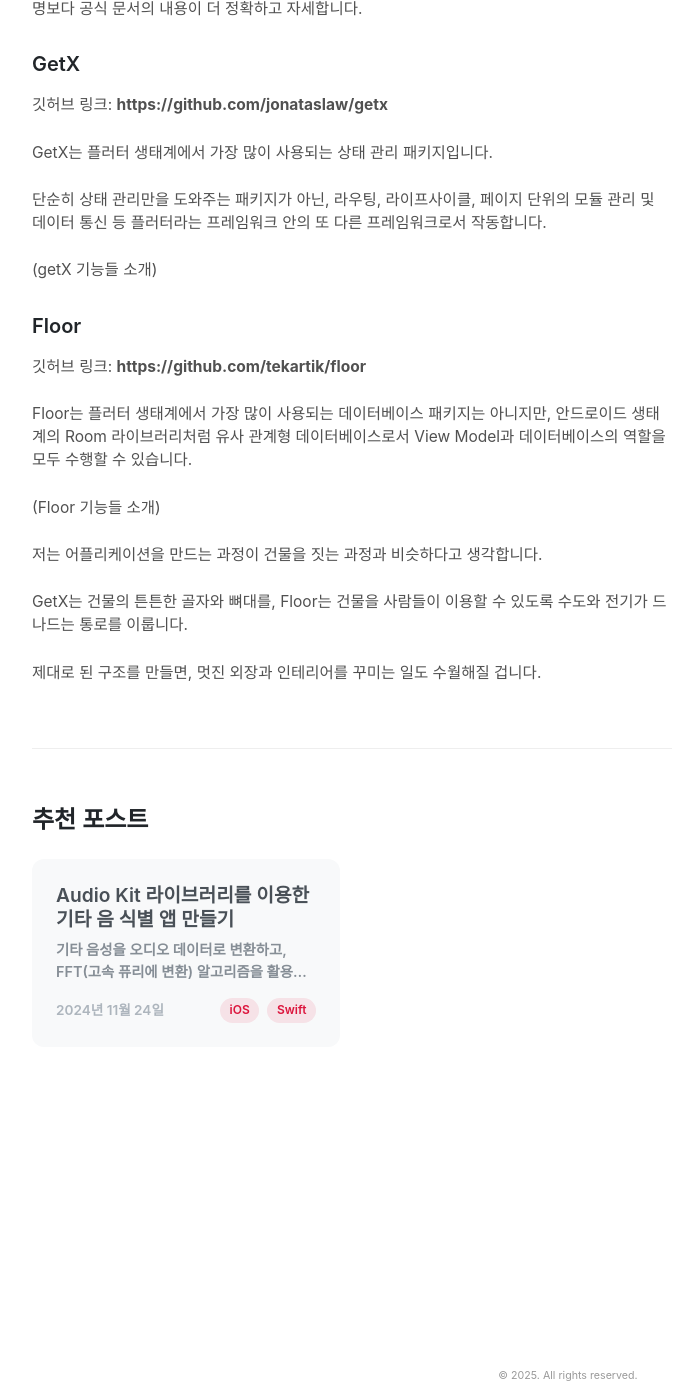
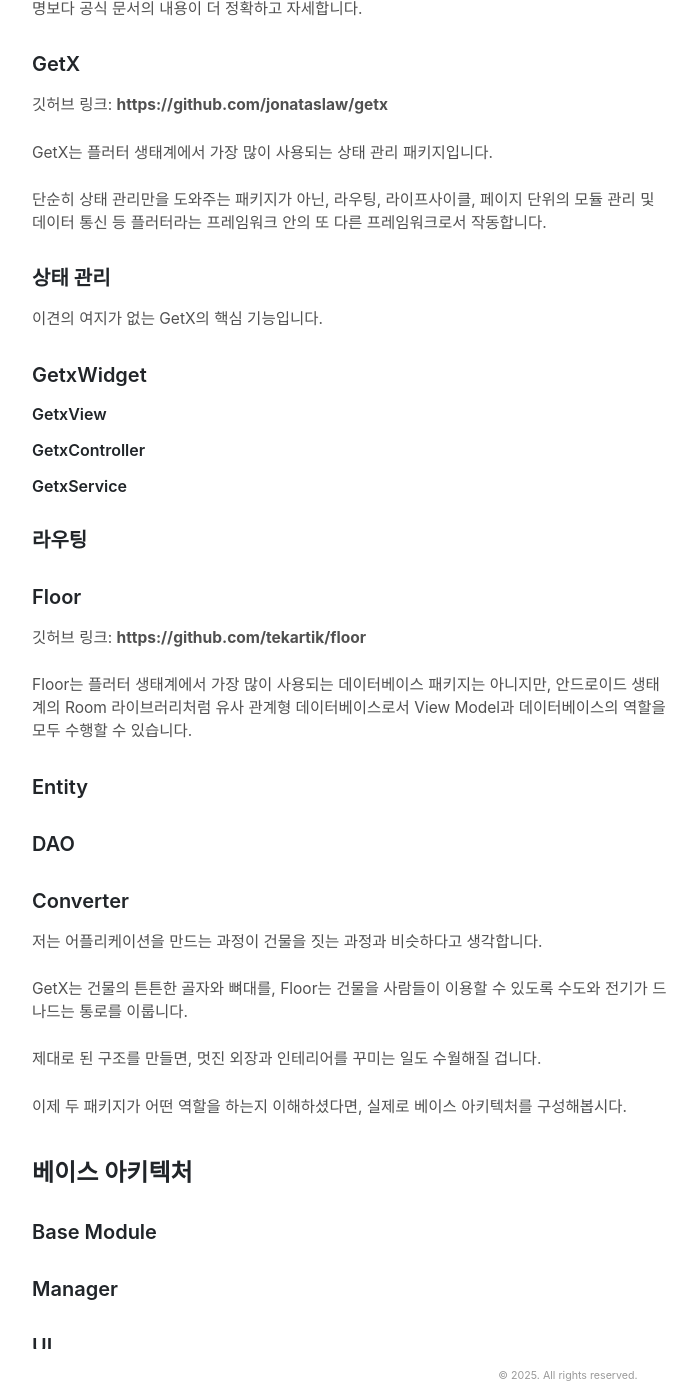
Before and after one commit to dc143cDev/dc143cDev.github.io, a Jekyll site: the page built from _posts/2024-12-07-base-architecture.md, in a window 1280 px wide and 1400 px high, scrolled down 1177 px. Shown: the whole window, without its empty margins (288-985 px from the left). Built offline with Jekyll 4.4.1, drawn with Linux system fonts in a browser that asks for light colours; some web fonts are replaced.

Commit message:
Update 2024-12-07-base-architecture.md

```diff
--- a/_posts/2024-12-07-base-architecture.md
+++ b/_posts/2024-12-07-base-architecture.md
@@ -42,7 +42,20 @@
 
 단순히 상태 관리만을 도와주는 패키지가 아닌, 라우팅, 라이프사이클, 페이지 단위의 모듈 관리 및 데이터 통신 등 플러터라는 프레임워크 안의 또 다른 프레임워크로서 작동합니다.
 
-(getX 기능들 소개)
+### 상태 관리
+
+이견의 여지가 없는 GetX의 핵심 기능입니다.
+
+### GetxWidget
+
+#### GetxView
+
+#### GetxController
+
+#### GetxService
+
+### 라우팅
+
 
 ### Floor
 깃허브 링크:
@@ -50,7 +63,11 @@
 
 Floor는 플러터 생태계에서 가장 많이 사용되는 데이터베이스 패키지는 아니지만, 안드로이드 생태계의 Room 라이브러리처럼 유사 관계형 데이터베이스로서 View Model과 데이터베이스의 역할을 모두 수행할 수 있습니다.
 
-(Floor 기능들 소개)
+### Entity
+
+### DAO
+
+### Converter
 
 
 
@@ -59,3 +76,15 @@
 GetX는 건물의 튼튼한 골자와 뼈대를, Floor는 건물을 사람들이 이용할 수 있도록 수도와 전기가 드나드는 통로를 이룹니다.
 
 제대로 된 구조를 만들면, 멋진 외장과 인테리어를 꾸미는 일도 수월해질 겁니다.
+
+이제 두 패키지가 어떤 역할을 하는지 이해하셨다면, 실제로 베이스 아키텍처를 구성해봅시다.
+
+## 베이스 아키텍처
+
+### Base Module
+
+### Manager
+
+### UI
+
+### Repository
```
